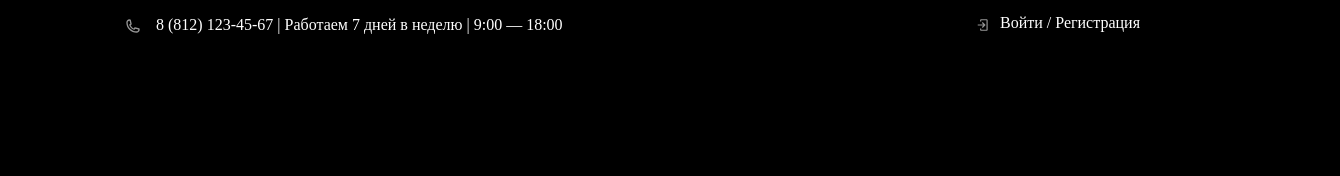
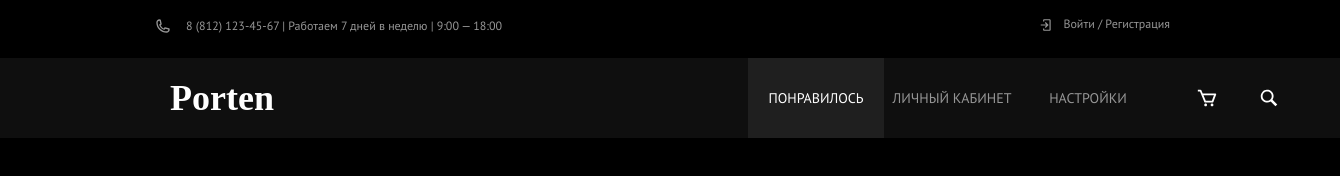
Before and after one commit to Khetag-Dzadzaev/lab2, a plain HTML site: page index.html in a window 1280 px wide. Shown: the whole page, 1340 px wide, since content can reach past the window. Drawn offline with Linux system fonts and the light colour scheme; a web font is replaced by a local one.

Commit message:
add header

```diff
--- a/css/style.css
+++ b/css/style.css
@@ -1,6 +1,7 @@
 body{
     background-color: #000;
     color: #fff;
+    width: 1340px;
 }
 
 .headerpred{
@@ -16,6 +17,11 @@ body{
     display: flex;
     justify-content: space-between;
     margin: 14px 0px;
+    font-weight: 400;
+    font-size: 12px;
+    line-height: 16px;
+    font-family: 'PT Sans';
+    color: #969696;
 }
 
 .tel::before{
@@ -31,3 +37,64 @@ body{
     top: 4px;
     right: 10px;
 }
+
+.header{
+  height: 80px;
+  background: #0F0F0F;
+}
+
+.headerinfo{
+  width: 1110px;
+  height: 80px;
+  display: flex;
+  justify-content: space-between;
+  align-items: center;
+}
+
+.about{
+  display: flex;
+  justify-content: space-between;
+}
+
+.about_blocks{
+  width: 136px;
+  height: 80px;
+  display: flex;
+  justify-content: center;
+  align-items: center;
+}
+
+.likes{
+  background: #1F1F1F;
+}
+
+.name_company{
+  font-weight: 700;
+  font-size: 36px;
+  line-height: 54px;
+  color: #FFFFFF;
+  font-family: 'Post No Bills Jaffna';
+}
+
+.about_text_active{
+  font-weight: 400;
+  font-size: 14px;
+  line-height: 18px;
+  text-transform: uppercase;
+  font-family: 'PT Sans';
+  color: #FFFFFF;
+}
+
+.about_text{
+  font-style: normal;
+  color: #969696;
+  font-weight: 400;
+  font-size: 14px;
+  line-height: 18px;
+  text-transform: uppercase;
+  font-family: 'PT Sans';
+}
+
+.basket{
+  margin: 0 40px;
+}
--- a/index.html
+++ b/index.html
@@ -5,6 +5,16 @@
     <meta http-equiv="X-UA-Compatible" content="IE=edge">
     <meta name="viewport" content="width=device-width, initial-scale=1.0">
     <title>Document</title>
+    <link href="https://fonts.cdnfonts.com/css/post-no-bills-jaffna" rel="stylesheet">
+    <link rel="preconnect" href="https://fonts.googleapis.com">
+    <link href="https://fonts.googleapis.com/css2?family=PT+Sans:wght@700&display=swap" rel="stylesheet">
+    <link rel="preconnect" href="https://fonts.gstatic.com" crossorigin>
+    <link rel="preconnect" href="https://fonts.googleapis.com">
+    <link href="https://fonts.googleapis.com/css2?family=PT+Sans&display=swap" rel="stylesheet">
+    <link rel="preconnect" href="https://fonts.gstatic.com" crossorigin>
+    <link rel="preconnect" href="https://fonts.googleapis.com">
+    <link href="https://fonts.googleapis.com/css2?family=PT+Sans:wght@400;700&display=swap" rel="stylesheet">
+    <link rel="preconnect" href="https://fonts.gstatic.com" crossorigin>
     <link rel="stylesheet" href="css/reset.css">
     <link rel="stylesheet" href="css/style.css">
 </head>
@@ -20,7 +30,14 @@
     <header class="header">
         <div class="container">
             <div class="headerinfo">
-
+                <p class="name_company">Porten</p>
+                <div class="about">
+                  <div class="about_blocks likes"><p class="about_text_active">ПОНРАВИЛОСЬ</p></div>
+                  <div class="about_blocks"><p class="about_text">ЛИЧНЫЙ КАБИНЕТ</p></div>
+                  <div class="about_blocks"><p class="about_text">НАСТРОЙКИ</p></div>
+                  <img src="./img/bx_bx-cart.svg" alt="" class="basket">
+                  <img src="./img/gridicons_search.svg" alt="" class="magnifying_glass">
+                </div>
             </div>
         </div>
     </header>
```
Also changed, not shown: img/bx_bx-cart.svg (added), img/gridicons_search.svg (added), 1 other file.
